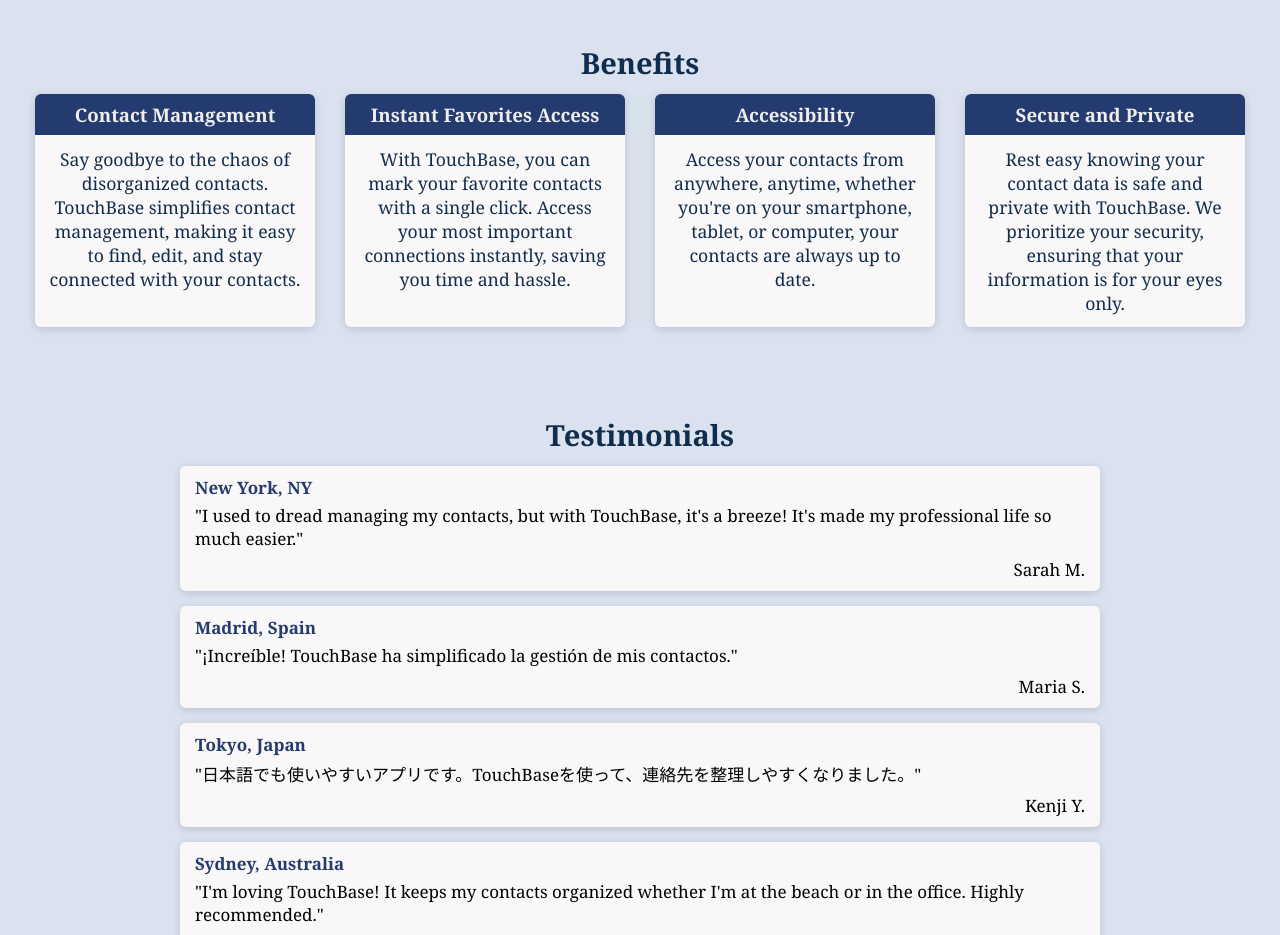
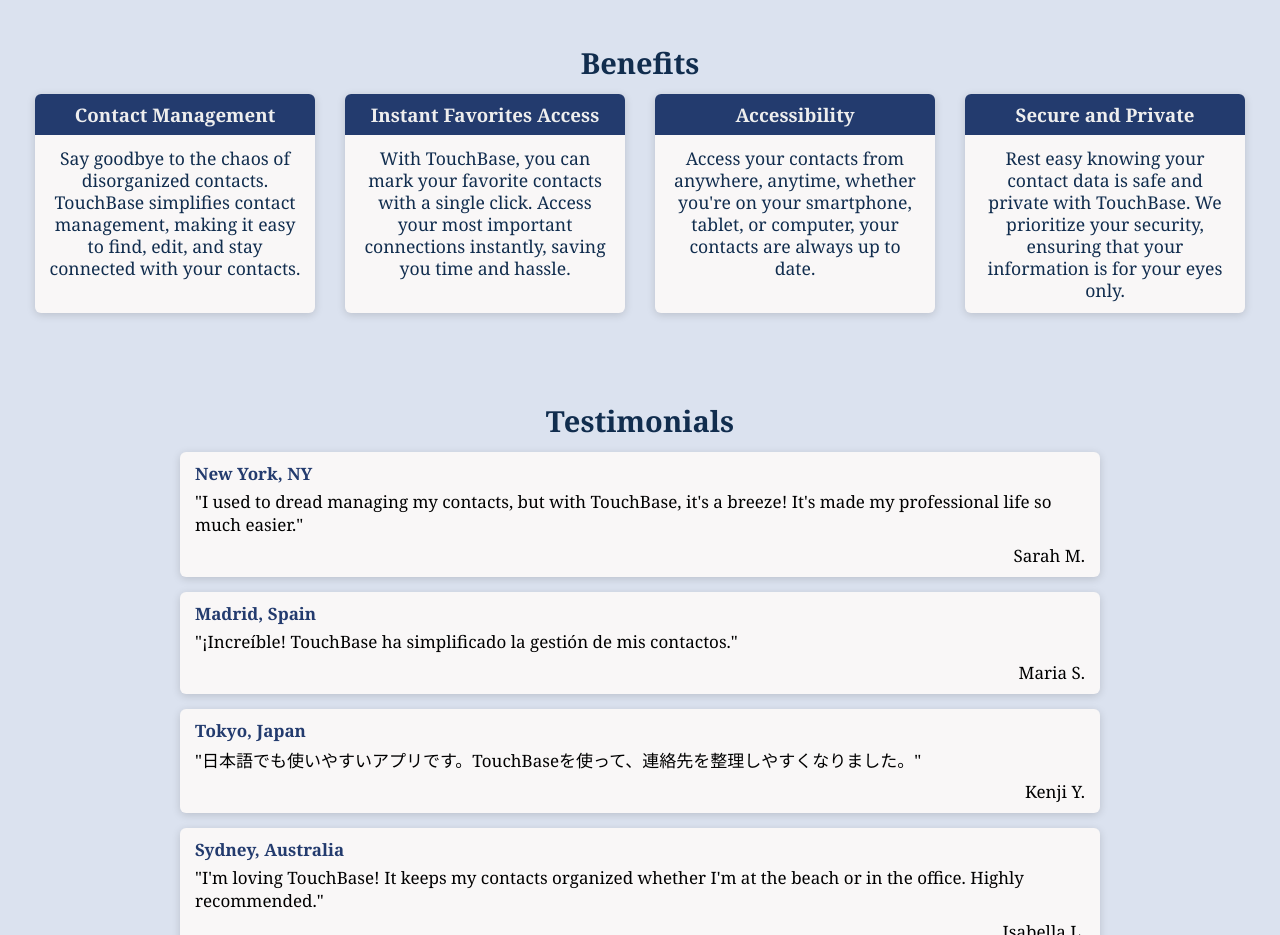
Before and after one commit to orlandoalvareza/react-contacts-app, a React (Create React App) app: page / in a window 1280 px wide. Shown: the part 1080-2015 px from the top of the page. Built offline with nearby package versions, Linux system fonts and the light colour scheme; no server answers.

Commit message:
added line height to description component

```diff
--- a/src/components/Home/Description.module.css
+++ b/src/components/Home/Description.module.css
@@ -95,6 +95,7 @@
 .benefits-section__light p,
 .benefits-section__dark p {
   font-size: 1.1rem;
+  line-height: 22px;
   padding: 12px;
 }
 
```
